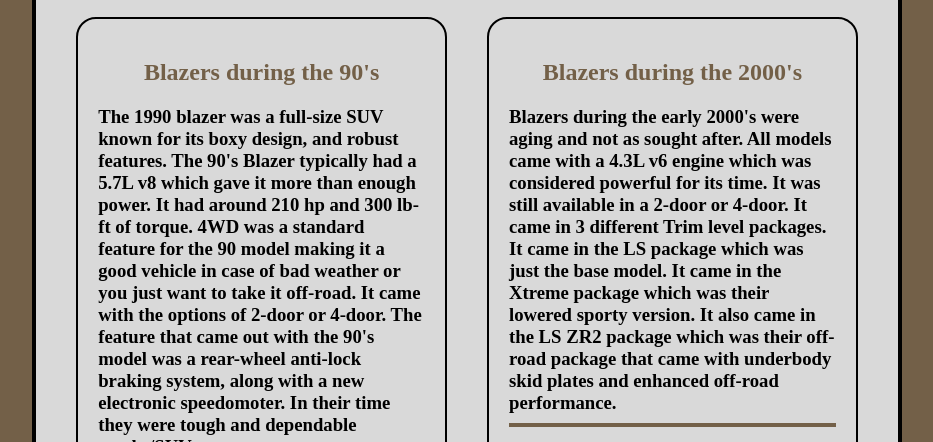
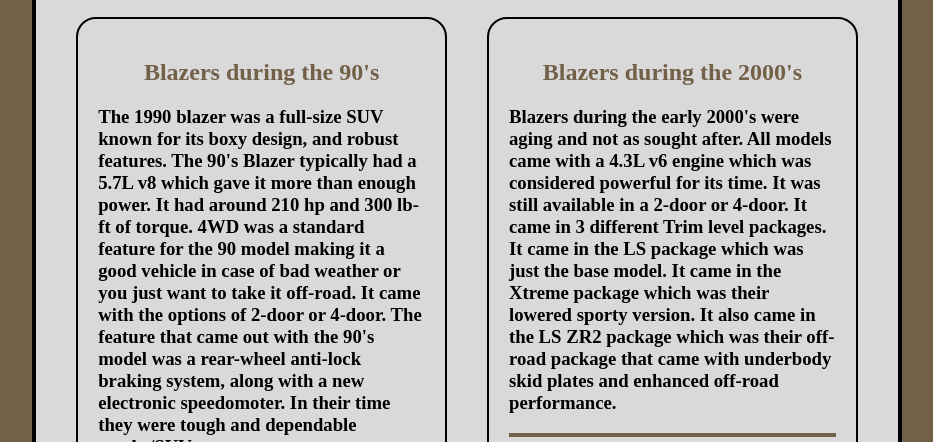
Before and after one commit to dru-dur/class_projects, a plain HTML site: page blazers_over_the_decades_CSS/index.html in a window 1280 px wide. Shown: the part 344-786 px from the top of the page, without its empty margins (173-1106 px from the left). Drawn offline with Linux system fonts and the light colour scheme.

Commit message:
Update index.html

```diff
--- a/blazers_over_the_decades_CSS/index.html
+++ b/blazers_over_the_decades_CSS/index.html
@@ -26,8 +26,9 @@
             gave it more than enough power. It had around 210 hp and 300 lb-ft of torque. 4WD was a standard feature for the 90 model making it a good
             vehicle in case of bad weather or you just want to take it off-road. It came with the options of 2-door or 4-door. The feature that came out
             with the 90's model was a rear-wheel anti-lock braking system, along with a new electronic speedomoter. In their time they were tough and dependable trucks/SUVs.
-            <hr>
+
            </h3>
+           <hr>
             <img src="images/1990_blazer.webp" alt="1990 Blazer">
     </section>
  <aside>
@@ -38,8 +39,10 @@
             for its time. It was still available in a 2-door or 4-door. It came in 3 different Trim level packages. It came in the LS package which was just
             the base model. It came in the Xtreme package which was their lowered sporty version. It also came in the LS ZR2 package which was their off-road
             package that came with underbody skid plates and enhanced off-road performance.
-            <hr>
+
         </h3>
+        <hr
+        hr>
         <img src="images/2000_blazer.avif" alt="2000 Blazer">
         </aside>
 
```
